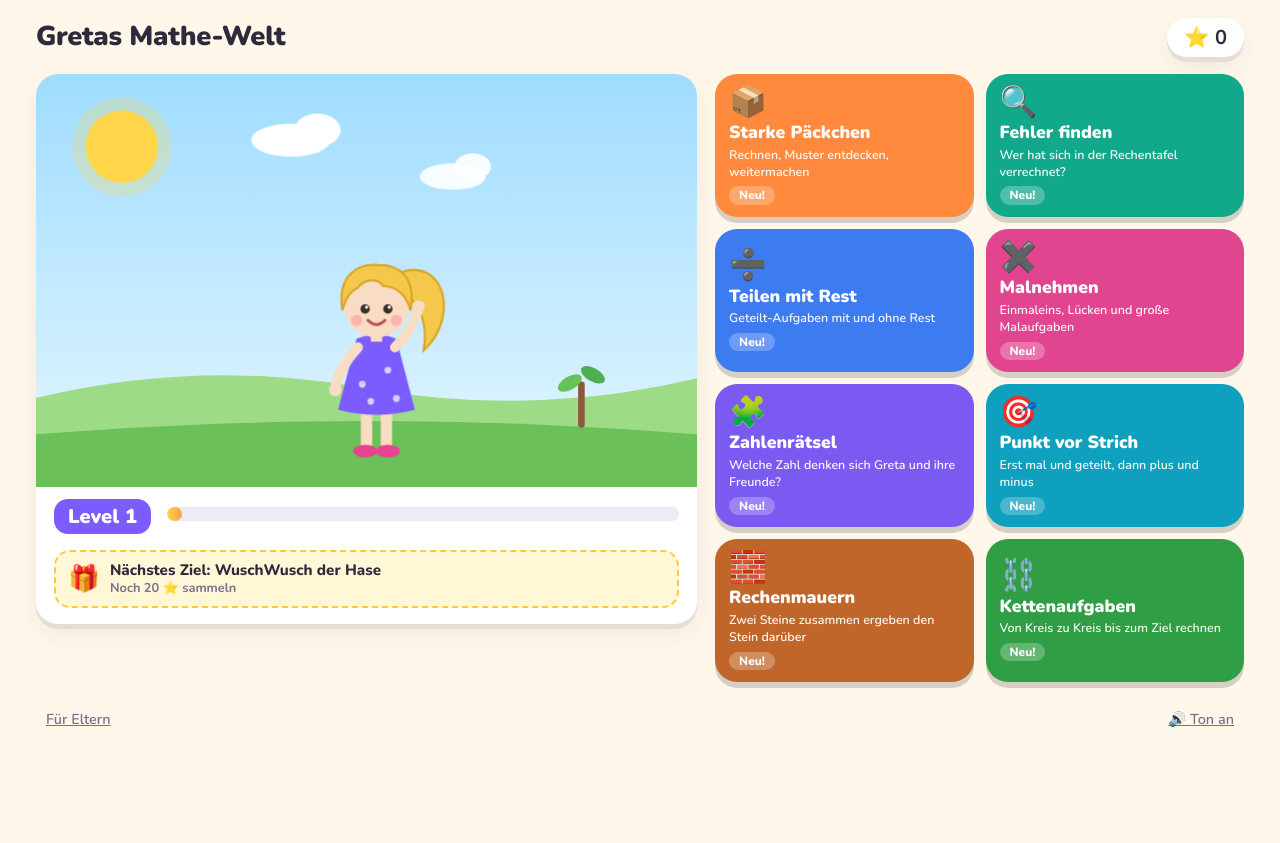
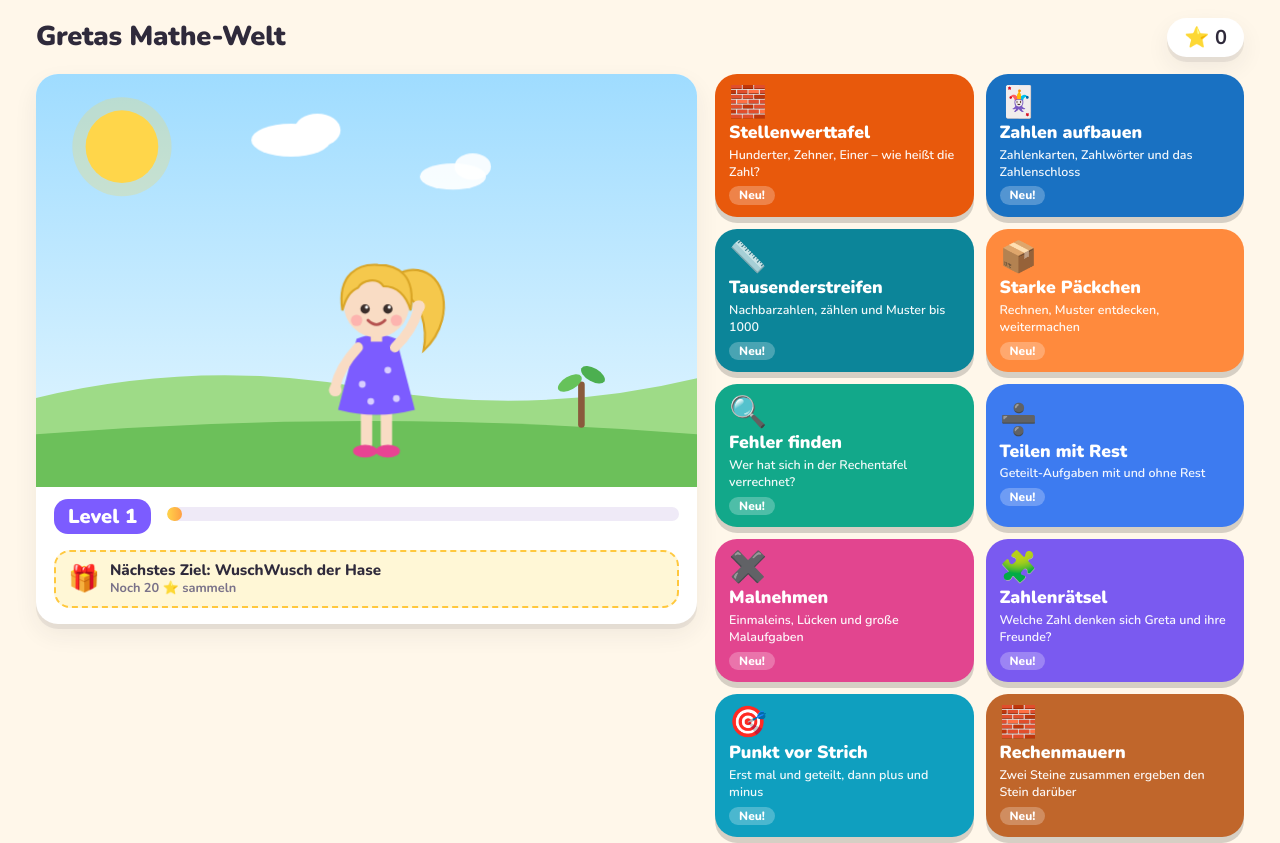
Before and after one commit to jvt-cronbach/greta-mathe, a plain HTML site: page index.html in a window 1280 px wide. Shown: the top 843 px of the page. Before the commit the page ends 800 px from the top, so only its background shows below. Drawn offline with nearby package versions, Linux system fonts and the light colour scheme.

Commit message:
Drei neue Themen in index.html einbinden

```diff
--- a/index.html
+++ b/index.html
@@ -22,6 +22,9 @@
   <script src="js/typen.js"></script>
 
   <!-- THEMEN: Für ein neues Thema einfach eine Zeile ergänzen -->
+  <script src="themen/stellenwerttafel.js"></script>
+  <script src="themen/zahlen-aufbauen.js"></script>
+  <script src="themen/tausenderstreifen.js"></script>
   <script src="themen/starke-paeckchen.js"></script>
   <script src="themen/rechentafel-fehler.js"></script>
   <script src="themen/division-rest.js"></script>
```
